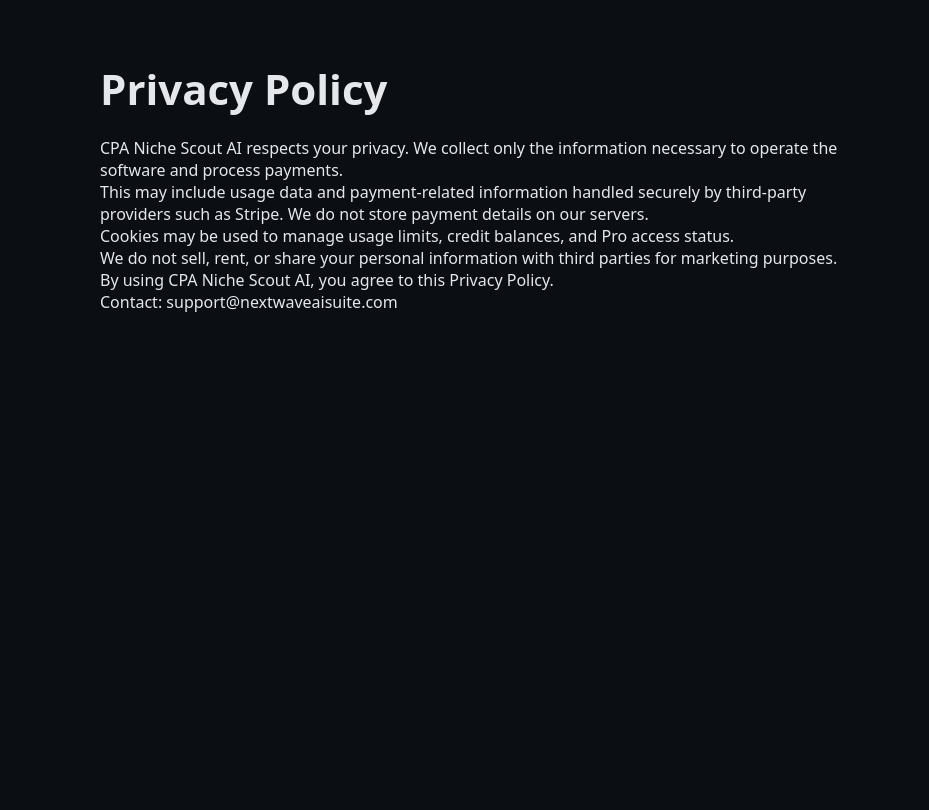
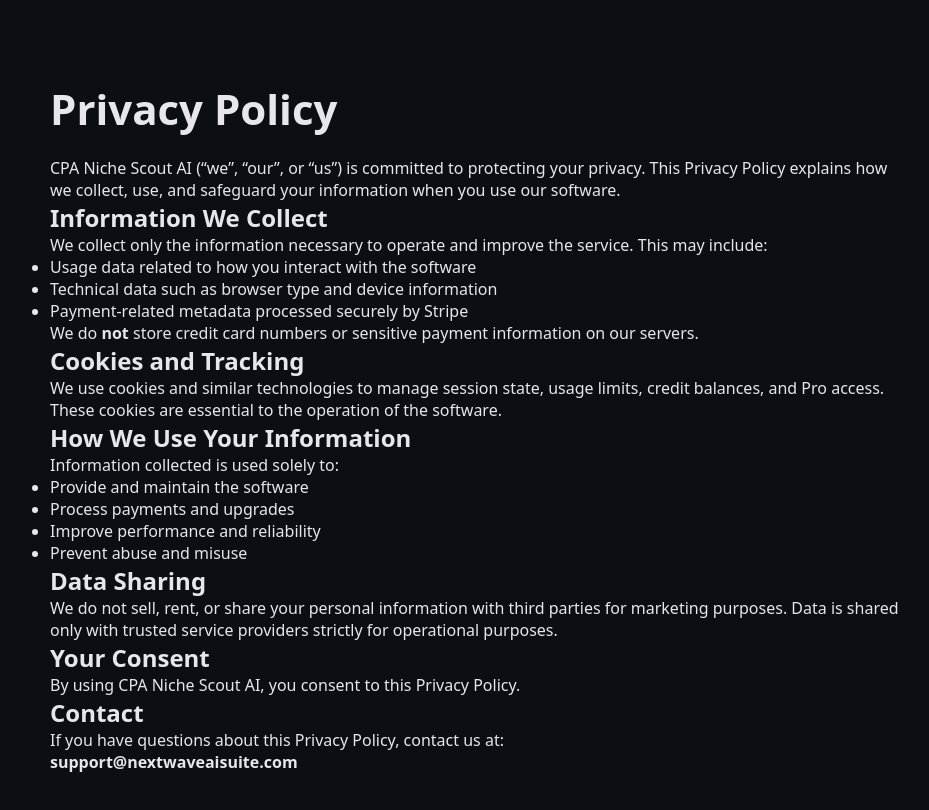
Before and after one commit to nextwaveaisuite/cpa-niche-scout-ai, a Next.js app: page /privacy in a window 1280 px wide. Shown: the top 810 px of the page, without its empty margins (160-1089 px from the left). Built offline with nearby package versions, Linux system fonts and the light colour scheme.

Commit message:
page.tsx

```diff
--- a/app/privacy/page.tsx
+++ b/app/privacy/page.tsx
@@ -1,34 +1,66 @@
 export default function PrivacyPage() {
   return (
-    <main style={{ maxWidth: "800px", margin: "40px auto", padding: "20px" }}>
+    <main style={{ maxWidth: "900px", margin: "60px auto", padding: "20px" }}>
       <h1>Privacy Policy</h1>
 
       <p>
-        CPA Niche Scout AI respects your privacy. We collect only the information
-        necessary to operate the software and process payments.
+        CPA Niche Scout AI (“we”, “our”, or “us”) is committed to protecting your
+        privacy. This Privacy Policy explains how we collect, use, and safeguard
+        your information when you use our software.
       </p>
 
+      <h2>Information We Collect</h2>
       <p>
-        This may include usage data and payment-related information handled
-        securely by third-party providers such as Stripe. We do not store payment
-        details on our servers.
+        We collect only the information necessary to operate and improve the
+        service. This may include:
+      </p>
+      <ul>
+        <li>Usage data related to how you interact with the software</li>
+        <li>Technical data such as browser type and device information</li>
+        <li>Payment-related metadata processed securely by Stripe</li>
+      </ul>
+
+      <p>
+        We do <strong>not</strong> store credit card numbers or sensitive payment
+        information on our servers.
       </p>
 
+      <h2>Cookies and Tracking</h2>
       <p>
-        Cookies may be used to manage usage limits, credit balances, and Pro
-        access status.
+        We use cookies and similar technologies to manage session state, usage
+        limits, credit balances, and Pro access. These cookies are essential to
+        the operation of the software.
       </p>
 
+      <h2>How We Use Your Information</h2>
+      <p>
+        Information collected is used solely to:
+      </p>
+      <ul>
+        <li>Provide and maintain the software</li>
+        <li>Process payments and upgrades</li>
+        <li>Improve performance and reliability</li>
+        <li>Prevent abuse and misuse</li>
+      </ul>
+
+      <h2>Data Sharing</h2>
       <p>
         We do not sell, rent, or share your personal information with third
-        parties for marketing purposes.
+        parties for marketing purposes. Data is shared only with trusted service
+        providers strictly for operational purposes.
       </p>
 
+      <h2>Your Consent</h2>
       <p>
-        By using CPA Niche Scout AI, you agree to this Privacy Policy.
+        By using CPA Niche Scout AI, you consent to this Privacy Policy.
       </p>
 
-      <p>Contact: support@nextwaveaisuite.com</p>
+      <h2>Contact</h2>
+      <p>
+        If you have questions about this Privacy Policy, contact us at:
+        <br />
+        <strong>support@nextwaveaisuite.com</strong>
+      </p>
     </main>
   );
 }
```
